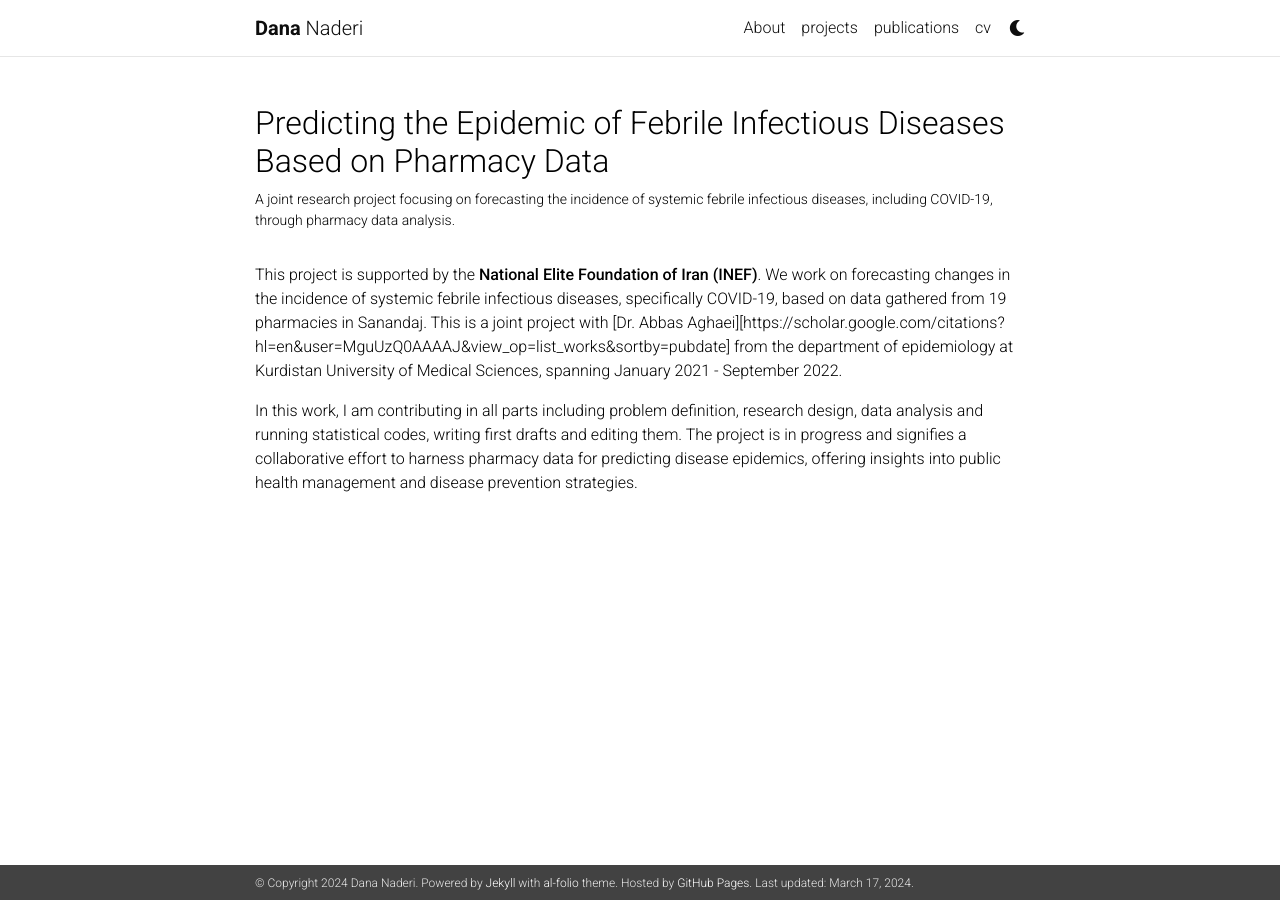
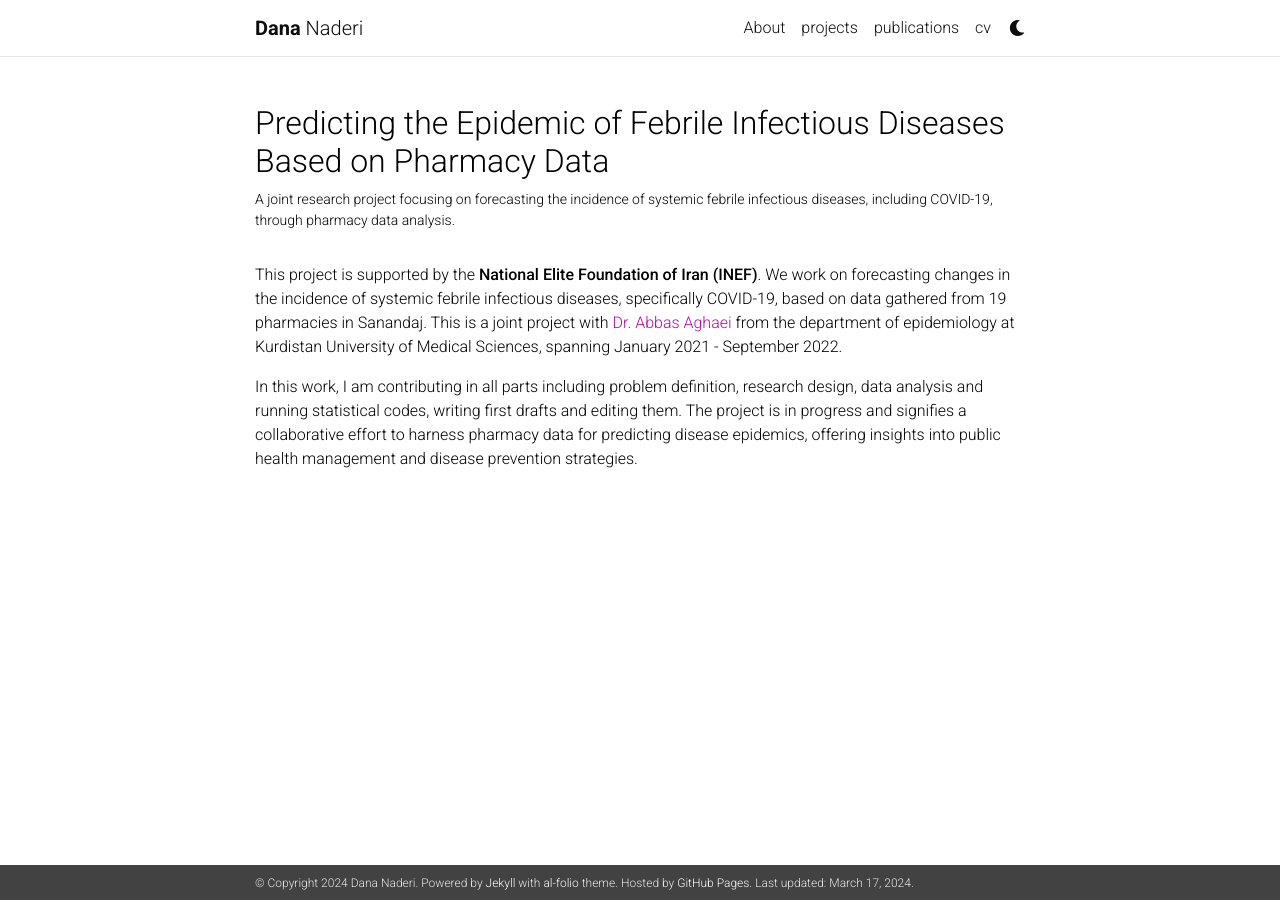
Before and after one commit to navidsharifi/navidsharifi.github.io, a Jekyll site: the page built from _projects/infectious_diseases.md, in a window 1280 px wide. Built offline with Jekyll 4.4.1, drawn with Linux system fonts in a browser that asks for light colours; comment, search, counter and statistics services are not loaded; a style sheet for code colours, icons or effects is not loaded.

Commit message:
Update and rename 01_shorebird_incubation.md to infectious_diseases.md

```diff
--- a/_projects/01_shorebird_incubation.md
+++ b/_projects/infectious_diseases.md
@@ -6,6 +6,6 @@ img: assets/img/sesa_inc.jpg
 importance: 1
 category: data science
 ---
-This project is supported by the **National Elite Foundation of Iran (INEF)**. We work on forecasting changes in the incidence of systemic febrile infectious diseases, specifically COVID-19, based on data gathered from 19 pharmacies in Sanandaj. This is a joint project with [Dr. Abbas Aghaei][https://scholar.google.com/citations?hl=en&user=MguUzQ0AAAAJ&view_op=list_works&sortby=pubdate] from the department of epidemiology at Kurdistan University of Medical Sciences, spanning January 2021 - September 2022.
+This project is supported by the **National Elite Foundation of Iran (INEF)**. We work on forecasting changes in the incidence of systemic febrile infectious diseases, specifically COVID-19, based on data gathered from 19 pharmacies in Sanandaj. This is a joint project with [Dr. Abbas Aghaei](https://scholar.google.com/citations?hl=en&user=MguUzQ0AAAAJ&view_op=list_works&sortby=pubdate) from the department of epidemiology at Kurdistan University of Medical Sciences, spanning January 2021 - September 2022.
 
 In this work, I am contributing in all parts including problem definition, research design, data analysis and running statistical codes, writing first drafts and editing them. The project is in progress and signifies a collaborative effort to harness pharmacy data for predicting disease epidemics, offering insights into public health management and disease prevention strategies.
```
